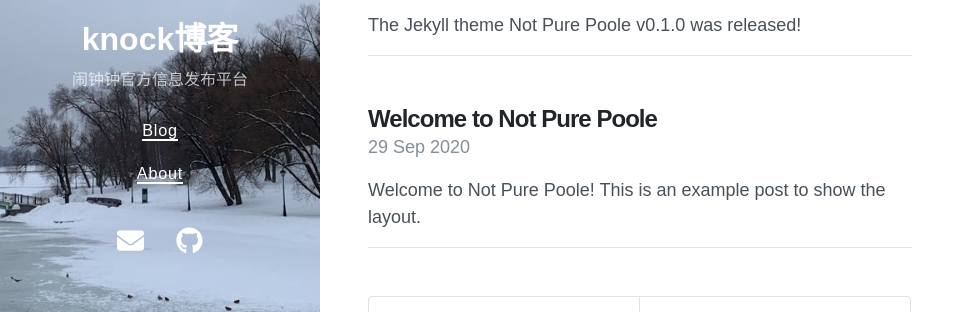
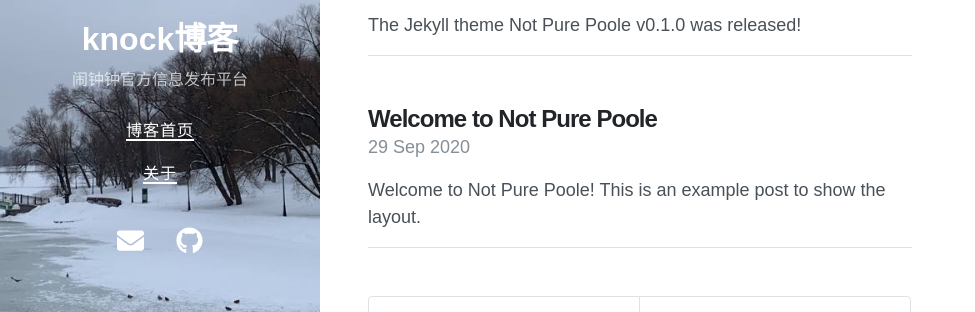
Before and after one commit to knock200508/blog, a Jekyll site: the page built from index.html, in a window 1280 px wide. Shown: the part 359-671 px from the top of the page, without its empty margins (0-975 px from the left). Built offline with Jekyll 4.4.1, drawn with Linux system fonts in a browser that asks for light colours; nearby versions of some CDN libraries; the list of posts is cut into pages by our own code.

Commit message:
Update navigation.yml

```diff
--- a/_data/navigation.yml
+++ b/_data/navigation.yml
@@ -1,4 +1,4 @@
-- title: Blog
+- title: 博客首页
   url: /
-- title: About
+- title: 关于
   url: /about/
```
